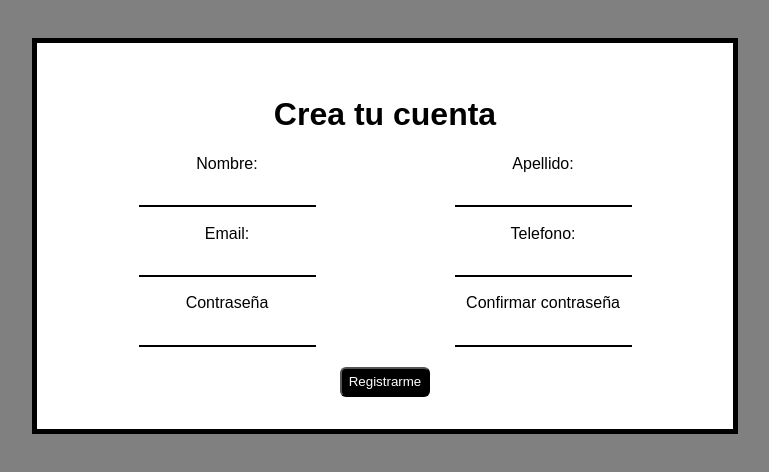
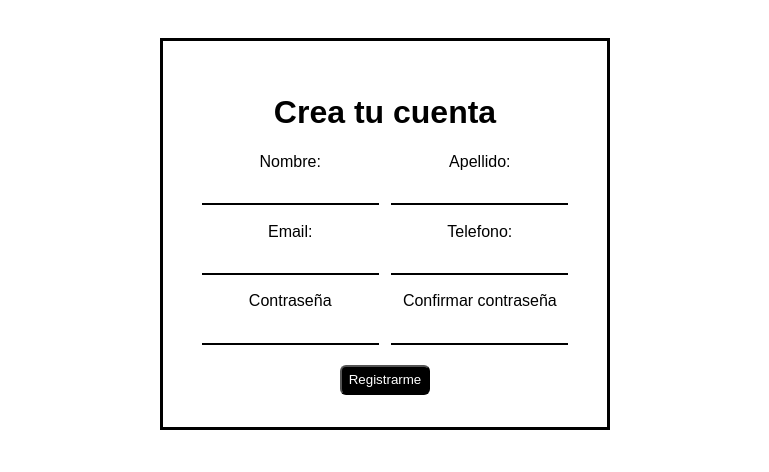
Before and after one commit to tomimirad/sprin2, a plain HTML site: page views/register.html in a window 1280 px wide. Shown: the whole page, without its empty margins (255-1024 px from the left). Drawn offline with Linux system fonts and the light colour scheme.

Commit message:
se ajusto el formulario

```diff
--- a/public/css/styles.css
+++ b/public/css/formulario.css
@@ -1,7 +1,7 @@
 html{
   margin: auto;
   padding: 0;
-  background-color: grey;
+
 }
 
 *{
@@ -33,9 +33,9 @@ input{
   display: flex;
   padding: 2rem;
   margin-top: 30px;
-  width: 50%;
+  width: 30%;
   flex-direction: column;
-  border: solid black 5px;
+  border: solid black 3px;
   background-color: white;
 }
 
@@ -60,7 +60,7 @@ input{
   flex-direction: column;
   border: solid 2px;
   background-color: white;
-  width: 47vw;
+  width: 36vw;
   margin-top: 50px;
 }
 
@@ -96,6 +96,7 @@ text-align: center;
 .formularioRegister button{
   width: 90px;
   height: 30px;
+  cursor: pointer;
   padding: 0px;
   justify-content: center;
   align-items: center;
@@ -107,6 +108,7 @@ text-align: center;
     align-items: center;
     width: 90px;
     height: 30px;
+    cursor: pointer;
     margin-bottom: 28px;
 }
 
--- a/public/css/productCart.css
+++ b/public/css/productCart.css
@@ -1,6 +1,5 @@
 body{
   box-sizing: border-box;
-    background-color: grey;
 }
 
 .contenedor{
@@ -10,8 +9,7 @@ body{
 
 .tarjeta{
   display: flex;
-    width: 40vw;
-    height: 18vh;
+    width: 30vw;
     background-color: white;
     justify-content: space-between;
     margin: 20px;
@@ -27,11 +25,12 @@ body{
 
 .imagenProducto{
   margin-right: 25px;
+  height: 20px;
 }
 
 
 img{
-  width: 120%;
+    width: 120%;
     height: 113px;
 }
 
@@ -60,12 +59,13 @@ img{
 .abajo{
   display: flex;
   justify-content: center;
+margin-top: 20px;
 }
 
 .abajo button{
   color: white;
     background-color: black;
-    height: 30px;
+    height: 40px;
 }
 .cantida-producto{
   margin: 10px;
--- a/views/register.html
+++ b/views/register.html
@@ -4,7 +4,7 @@
     <meta charset="UTF-8" />
     <meta http-equiv="X-UA-Compatible" content="IE=edge" />
     <meta name="viewport" content="width=device-width, initial-scale=1.0" />
-    <link rel="stylesheet" href="../public/css/styles.css" />
+    <link rel="stylesheet" href="../public/css/formulario.css" />
     <title>Registro</title>
   </head>
 
```
Also changed, not shown: views/login.html (+1 -1 lines).
